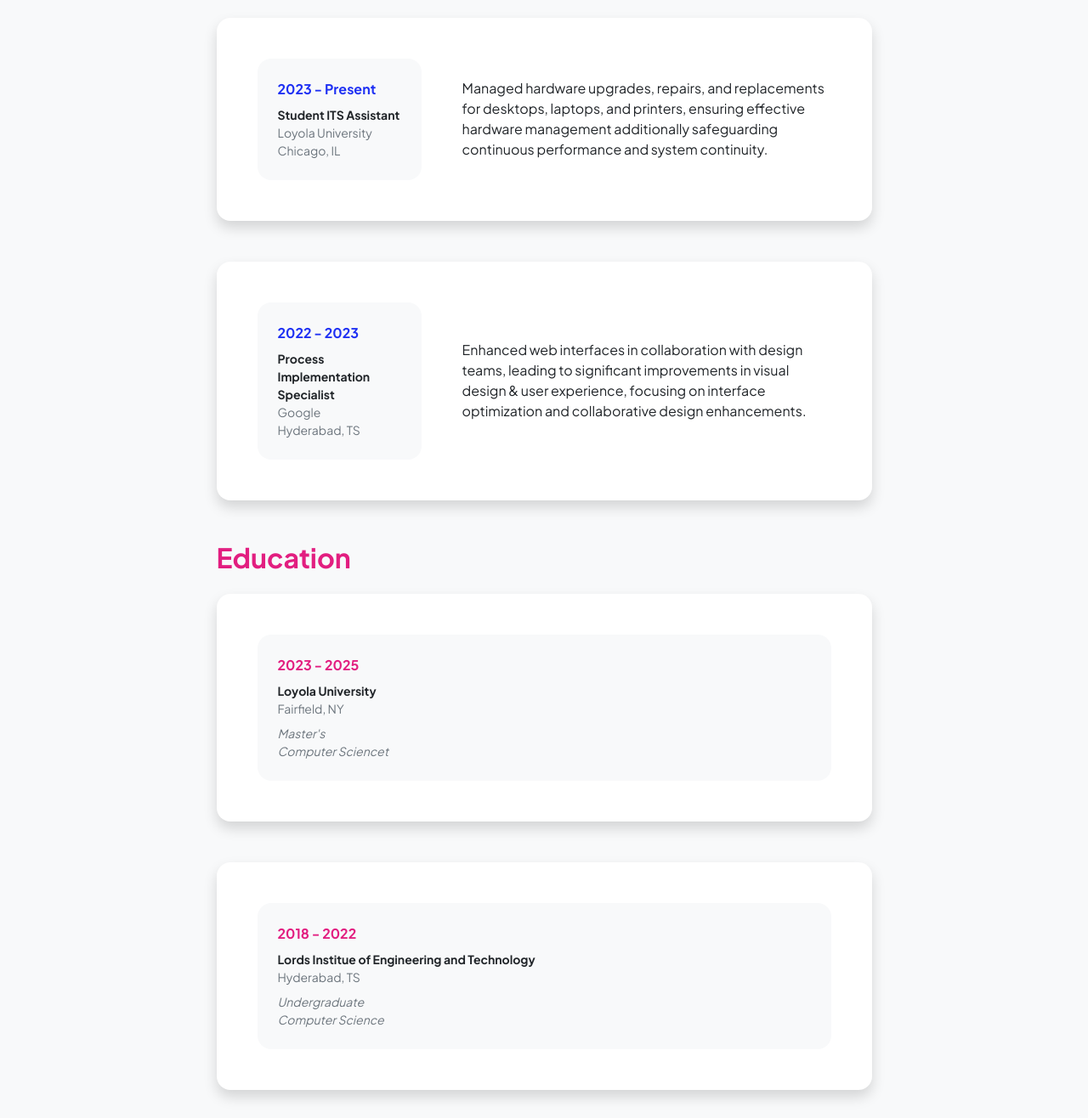
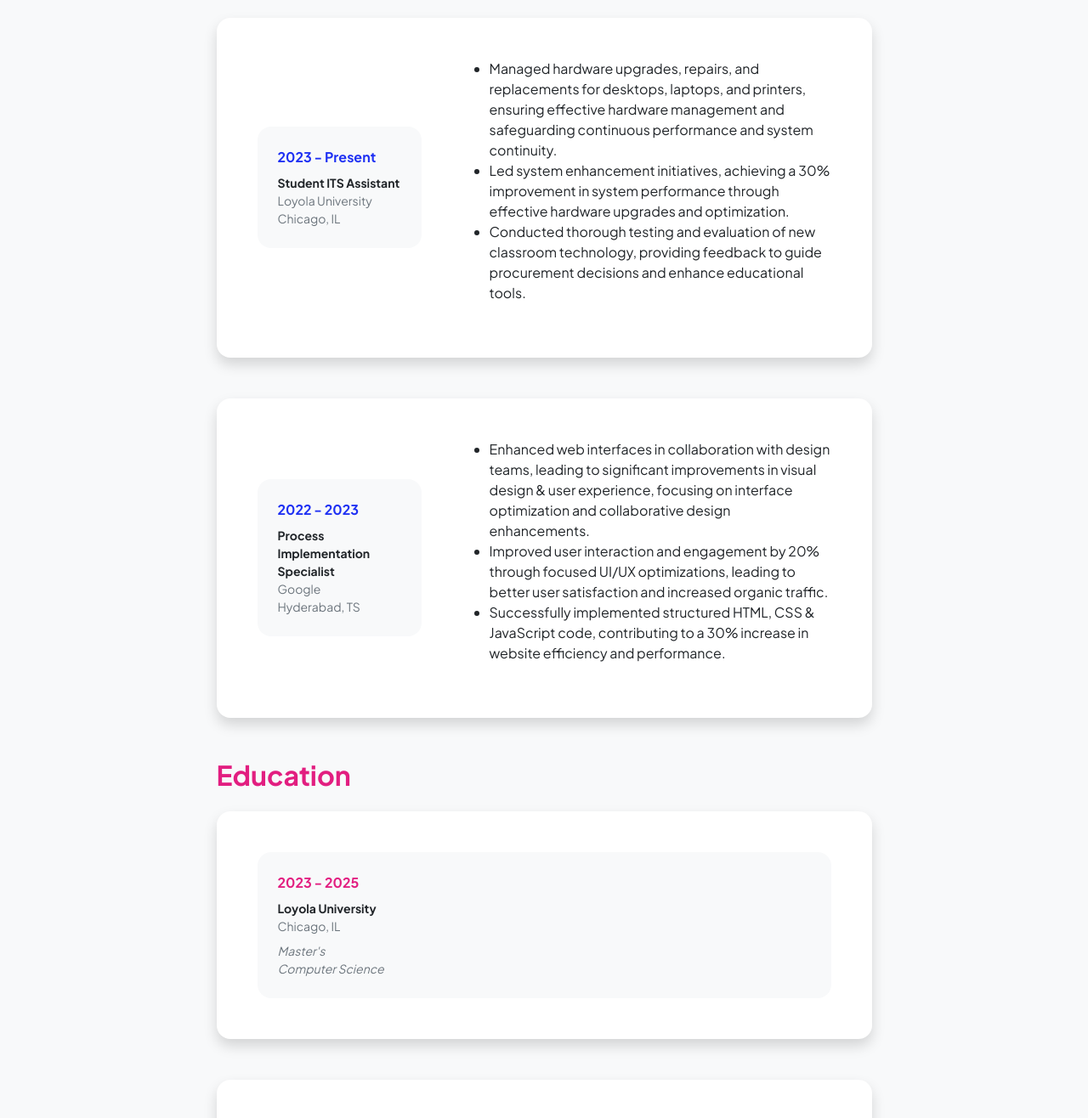
Before and after one commit to mohammedobaidraza/portfolioh, a plain HTML site: page resume.html in a window 1280 px wide. Shown: the part 267-1583 px from the top of the page at 85% size. Drawn offline with nearby package versions, Linux system fonts and the light colour scheme.

Commit message:
Update resume.html

```diff
--- a/resume.html
+++ b/resume.html
@@ -1,7 +1,6 @@
 <!DOCTYPE html>
 <html lang="en">
     <head>
-        <!obaid>
         <meta charset="utf-8" />
         <meta name="viewport" content="width=device-width, initial-scale=1, shrink-to-fit=no" />
         <meta name="description" content="" />
@@ -65,7 +64,11 @@
                                                 <div class="small text-muted">Chicago, IL</div>
                                             </div>
                                         </div>
-                                        <div class="col-lg-8"><div>Managed hardware upgrades, repairs, and replacements for desktops, laptops, and printers, ensuring effective hardware management additionally safeguarding continuous performance and system continuity.</div></div>
+                                        <div class="col-lg-8"><ul>
+                                            <li>Managed hardware upgrades, repairs, and replacements for desktops, laptops, and printers, ensuring effective hardware management and safeguarding continuous performance and system continuity.</li>
+                                            <li>Led system enhancement initiatives, achieving a 30% improvement in system performance through effective hardware upgrades and optimization.</li>
+                                            <li>Conducted thorough testing and evaluation of new classroom technology, providing feedback to guide procurement decisions and enhance educational tools.</li>
+                                        </ul></div>
                                     </div>
                                 </div>
                             </div>
@@ -81,7 +84,10 @@
                                                 <div class="small text-muted">Hyderabad, TS</div>
                                             </div>
                                         </div>
-                                        <div class="col-lg-8"><div>Enhanced web interfaces in collaboration with design teams, leading to significant improvements in visual design & user experience, focusing on interface optimization and collaborative design enhancements. </div></div>
+                                        <div class="col-lg-8"> <ul>
+                                            <li>Enhanced web interfaces in collaboration with design teams, leading to significant improvements in visual design & user experience, focusing on interface optimization and collaborative design enhancements.</li>
+                                            <li>Improved user interaction and engagement by 20% through focused UI/UX optimizations, leading to better user satisfaction and increased organic traffic.</li>
+                                            <li>Successfully implemented structured HTML, CSS & JavaScript code, contributing to a 30% increase in website efficiency and performance.</li></div>
                                     </div>
                                 </div>
                             </div>
@@ -98,11 +104,11 @@
                                                 <div class="text-secondary fw-bolder mb-2">2023 - 2025</div>
                                                 <div class="mb-2">
                                                     <div class="small fw-bolder">Loyola University</div>
-                                                    <div class="small text-muted">Fairfield, NY</div>
+                                                    <div class="small text-muted">Chicago, IL</div>
                                                 </div>
                                                 <div class="fst-italic">
                                                     <div class="small text-muted">Master's</div>
-                                                    <div class="small text-muted">Computer Sciencet</div>
+                                                    <div class="small text-muted">Computer Science</div>
                                                 </div>
                                             </div>
                                         </div>
@@ -118,7 +124,7 @@
                                             <div class="bg-light p-4 rounded-4">
                                                 <div class="text-secondary fw-bolder mb-2">2018 - 2022</div>
                                                 <div class="mb-2">
-                                                    <div class="small fw-bolder">Lords Institue of Engineering and Technology</div>
+                                                    <div class="small fw-bolder">Jawaharlal Nehru Technology University Hyderabad</div>
                                                     <div class="small text-muted">Hyderabad, TS</div>
                                                 </div>
                                                 <div class="fst-italic">
@@ -166,11 +172,22 @@
                                             <div class="col mb-4 mb-md-0"><div class="d-flex align-items-center bg-light rounded-4 p-3 h-100">HTML</div></div>
                                             <div class="col mb-4 mb-md-0"><div class="d-flex align-items-center bg-light rounded-4 p-3 h-100">CSS</div></div>
                                             <div class="col"><div class="d-flex align-items-center bg-light rounded-4 p-3 h-100">JavaScript</div></div>
+                                            <div class="col"><div class="d-flex align-items-center bg-light rounded-4 p-3 h-100">Java</div></div>
+                                            <div class="col"><div class="d-flex align-items-center bg-light rounded-4 p-3 h-100">Php</div></div>
+
+                                            <div class="col"><div class="d-flex align-items-center bg-light rounded-4 p-3 h-100">REACT</div></div>
                                         </div>
                                         <div class="row row-cols-1 row-cols-md-3">
                                             <div class="col mb-4 mb-md-0"><div class="d-flex align-items-center bg-light rounded-4 p-3 h-100">Python</div></div>
                                             <div class="col mb-4 mb-md-0"><div class="d-flex align-items-center bg-light rounded-4 p-3 h-100">M.L</div></div>
                                             <div class="col"><div class="d-flex align-items-center bg-light rounded-4 p-3 h-100">Node.js</div></div>
+                                            <div class="col"><div class="d-flex align-items-center bg-light rounded-4 p-3 h-100">MongoDB</div></div>
+                                            <div class="col"><div class="d-flex align-items-center bg-light rounded-4 p-3 h-100">SQL</div></div>
+                                            <div class="col"><div class="d-flex align-items-center bg-light rounded-4 p-3 h-100">Git/Github</div></div>
+                                            <div class="col"><div class="d-flex align-items-center bg-light rounded-4 p-3 h-100">Linux</div></div>
+                                            <div class="col"><div class="d-flex align-items-center bg-light rounded-4 p-3 h-100">GoLang</div></div>
+                                            <div class="col"><div class="d-flex align-items-center bg-light rounded-4 p-3 h-100">C/C++</div></div>
+
                                         </div>
                                     </div>
                                 </div>
```
